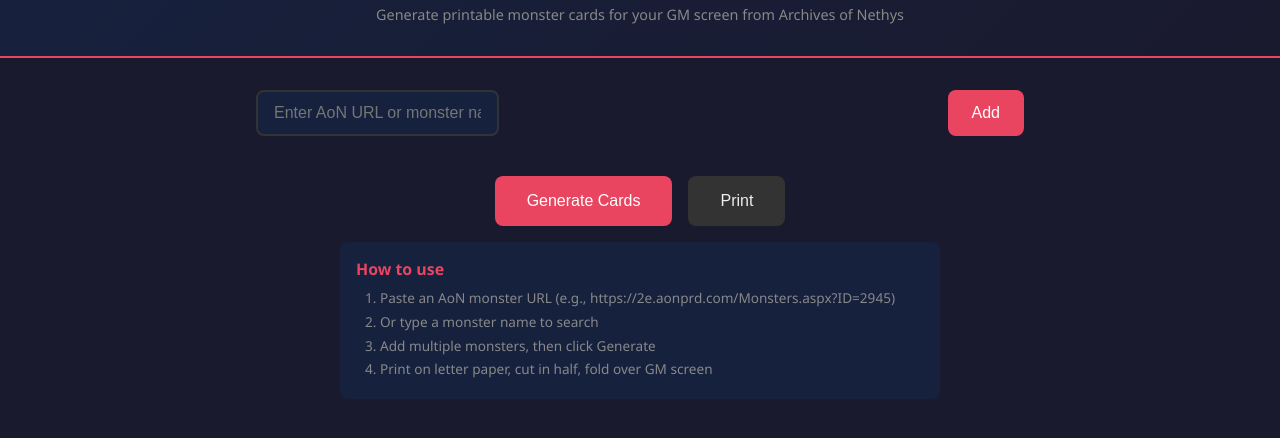
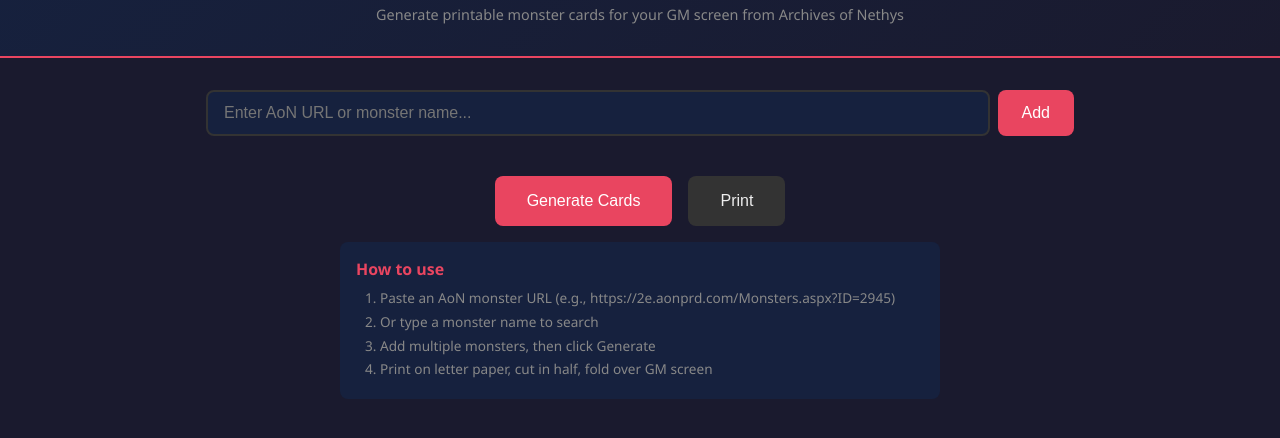
Before and after one commit to Ngisedesign/pf2e-gm-screen-cards, a website: page index.html in a window 1280 px wide. Shown: the part 78-516 px from the top of the page. Drawn offline with Linux system fonts and the light colour scheme.

Commit message:
Fix search bar width - input now fills wrapper

```diff
--- a/index.html
+++ b/index.html
@@ -37,7 +37,7 @@
     }
 
     .input-section {
-      max-width: 800px;
+      max-width: 900px;
       margin: 2rem auto;
       padding: 0 1rem;
     }
@@ -49,7 +49,7 @@
     }
 
     .input-group input {
-      flex: 1;
+      width: 100%;
       padding: 0.75rem 1rem;
       border: 2px solid #333;
       border-radius: 8px;
```
